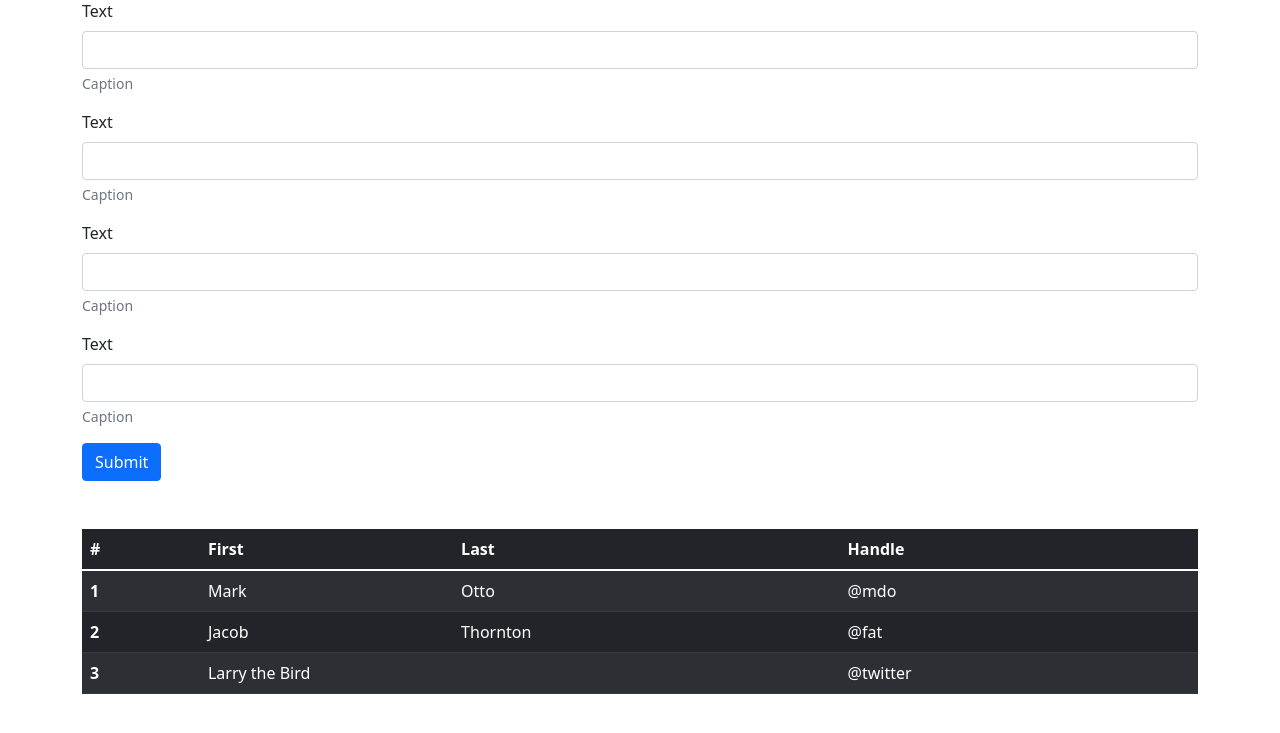
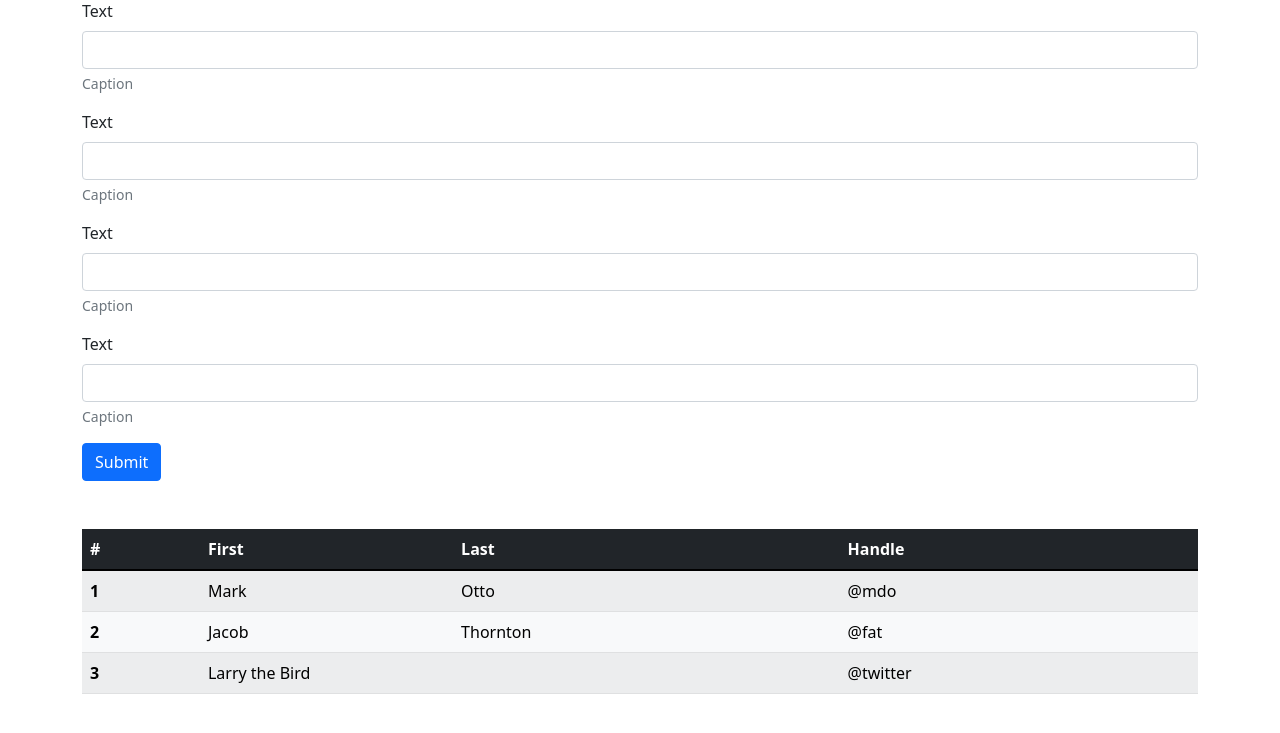
Before and after one commit to Zeventier/RPL-Unit-Testing, a PHP site: page /rpl.php in a window 1280 px wide. Shown: the part 25-758 px from the top of the page. Run offline with PHP 8.4, Linux system fonts and the light colour scheme.

Commit message:
Merubah warna tabel rpl.php

```diff
--- a/rpl.php
+++ b/rpl.php
@@ -37,9 +37,9 @@
         </form>
     </div>
     <div class="container mt-5">
-        <table class="table table-dark table-striped table-hover">
+        <table class="table table-light table-striped table-hover">
             <thead>
-                <tr>
+                <tr class="table-dark">
                     <th scope="col">#</th>
                     <th scope="col">First</th>
                     <th scope="col">Last</th>
```
